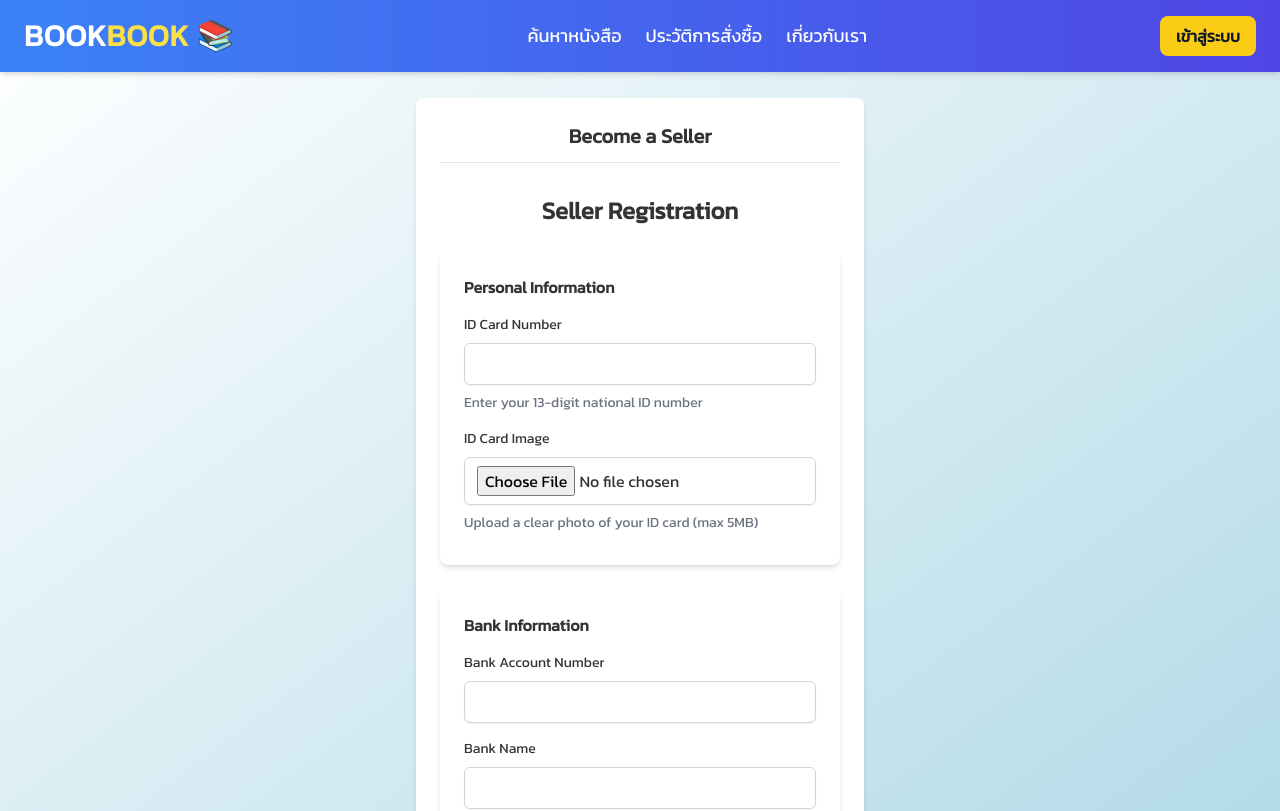
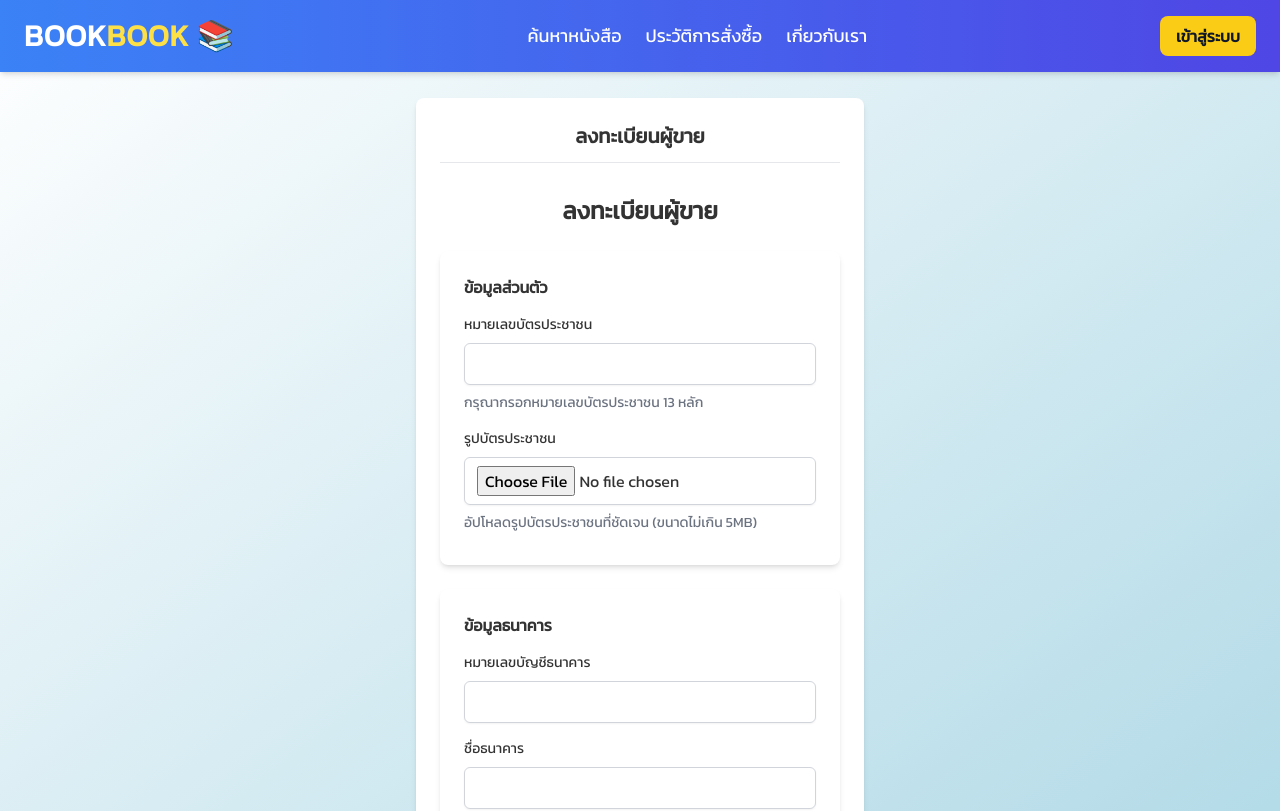
Before and after one commit to seg-org/bookbook, a Next.js app: page /seller-registration in a window 1280 px wide. Shown: the top 811 px of the page. Built offline with nearby package versions, Linux system fonts and the light colour scheme; no server answers.

Commit message:
change language

```diff
--- a/src/app/(auth)/pdpa-consent/page.tsx
+++ b/src/app/(auth)/pdpa-consent/page.tsx
@@ -6,7 +6,7 @@ export default function PDPAConsentPage() {
     <main className="flex min-h-screen items-center justify-center p-4">
       <Card className="w-full max-w-2xl">
         <CardHeader>
-          <CardTitle className="text-center">PDPA Consent</CardTitle>
+          <CardTitle className="text-center">ความยินยอมตามพระราชบัญญัติคุ้มครองข้อมูลส่วนบุคคล (PDPA)</CardTitle>
         </CardHeader>
         <CardContent>
           <PDPAConsent />
--- a/src/app/(auth)/profile/ProfileForm.tsx
+++ b/src/app/(auth)/profile/ProfileForm.tsx
@@ -123,8 +123,8 @@ export function ProfileForm({ initialData }: { initialData: UserProfile }) {
       <Card>
         <CardHeader>
           <div className="flex items-center justify-between">
-            <CardTitle>Personal Information</CardTitle>
-            <Button onClick={() => setIsEditing(!isEditing)}>{isEditing ? "Cancel" : "Edit"}</Button>
+            <CardTitle>ข้อมูลส่วนตัว</CardTitle>
+            <Button onClick={() => setIsEditing(!isEditing)}>{isEditing ? "ยกเลิก" : "แก้ไข"}</Button>
           </div>
         </CardHeader>
         <CardContent>
@@ -134,7 +134,7 @@ export function ProfileForm({ initialData }: { initialData: UserProfile }) {
                 name="email"
                 render={({ field }) => (
                   <FormItem>
-                    <FormLabel>Email</FormLabel>
+                    <FormLabel>อีเมล</FormLabel>
                     <Input {...field} disabled={true} />
                     <FormMessage />
                   </FormItem>
@@ -144,7 +144,7 @@ export function ProfileForm({ initialData }: { initialData: UserProfile }) {
                 name="firstName"
                 render={({ field }) => (
                   <FormItem>
-                    <FormLabel>First Name</FormLabel>
+                    <FormLabel>ชื่อจริง</FormLabel>
                     <Input {...field} disabled={!isEditing} />
                     <FormMessage />
                   </FormItem>
@@ -154,7 +154,7 @@ export function ProfileForm({ initialData }: { initialData: UserProfile }) {
                 name="lastName"
                 render={({ field }) => (
                   <FormItem>
-                    <FormLabel>Last Name</FormLabel>
+                    <FormLabel>นามสกุล</FormLabel>
                     <Input {...field} disabled={!isEditing} />
                     <FormMessage />
                   </FormItem>
@@ -164,7 +164,7 @@ export function ProfileForm({ initialData }: { initialData: UserProfile }) {
                 name="phoneNumber"
                 render={({ field }) => (
                   <FormItem>
-                    <FormLabel>Phone Number</FormLabel>
+                    <FormLabel>เบอร์โทรศัพท์</FormLabel>
                     <Input {...field} value={field.value || ""} disabled={true} />
                     <FormMessage />
                   </FormItem>
@@ -175,7 +175,7 @@ export function ProfileForm({ initialData }: { initialData: UserProfile }) {
                 name="address"
                 render={({ field }) => (
                   <FormItem>
-                    <FormLabel>Address</FormLabel>
+                    <FormLabel>ที่อยู่</FormLabel>
                     <Input {...field} value={field.value || ""} disabled={!isEditing} />
                     <FormMessage />
                   </FormItem>
@@ -183,7 +183,7 @@ export function ProfileForm({ initialData }: { initialData: UserProfile }) {
               />
             </div>
 
-            {isEditing && <Button type="submit">Save Changes</Button>}
+            {isEditing && <Button type="submit">บันทึก</Button>}
           </Form>
         </CardContent>
       </Card>
@@ -191,7 +191,7 @@ export function ProfileForm({ initialData }: { initialData: UserProfile }) {
       {initialData.isSeller && (
         <Card>
           <CardHeader>
-            <CardTitle>Seller Information</CardTitle>
+            <CardTitle>ข้อมูลผู้ขาย</CardTitle>
           </CardHeader>
           <CardContent>
             <Form form={sellerForm} onSubmit={onSellerSubmit}>
@@ -199,7 +199,7 @@ export function ProfileForm({ initialData }: { initialData: UserProfile }) {
                 name="bankAccount"
                 render={({ field }) => (
                   <FormItem>
-                    <FormLabel>Bank Account</FormLabel>
+                    <FormLabel>บัญชีธนาคาร</FormLabel>
                     <Input {...field} disabled={!isEditing} />
                     <FormMessage />
                   </FormItem>
@@ -210,7 +210,7 @@ export function ProfileForm({ initialData }: { initialData: UserProfile }) {
                 name="bankName"
                 render={({ field }) => (
                   <FormItem>
-                    <FormLabel>Bank Name</FormLabel>
+                    <FormLabel>ชื่อธนาคาร</FormLabel>
                     <Input {...field} disabled={!isEditing} />
                     <FormMessage />
                   </FormItem>
@@ -221,7 +221,7 @@ export function ProfileForm({ initialData }: { initialData: UserProfile }) {
                 name="idCardNumber"
                 render={({ field }) => (
                   <FormItem>
-                    <FormLabel>ID Card Number</FormLabel>
+                    <FormLabel>เลขบัตรประชาชน</FormLabel>
                     <Input {...field} disabled={!isEditing} />
                     <FormMessage />
                   </FormItem>
@@ -230,7 +230,7 @@ export function ProfileForm({ initialData }: { initialData: UserProfile }) {
 
               {initialData.sellerProfile?.idCardImageKey && (
                 <div>
-                  <FormLabel>ID Card Image</FormLabel>
+                  <FormLabel>รูปถ่ายบัตรประชาชน</FormLabel>
                   <Image
                     src={initialData.sellerProfile.idCardImageKey}
                     alt="ID Card"
@@ -239,7 +239,7 @@ export function ProfileForm({ initialData }: { initialData: UserProfile }) {
                 </div>
               )}
 
-              {isEditing && <Button type="submit">Update Seller Profile</Button>}
+              {isEditing && <Button type="submit">บันทึกข้อมูลผู้ขาย</Button>}
             </Form>
           </CardContent>
         </Card>
--- a/src/app/(auth)/profile/page.tsx
+++ b/src/app/(auth)/profile/page.tsx
@@ -28,7 +28,7 @@ export default async function ProfilePage() {
 
   return (
     <div className="container mx-auto py-8">
-      <h1 className="mb-6 text-2xl font-bold">Profile Settings</h1>
+      <h1 className="mb-6 text-2xl font-bold">ข้อมูลผู้ใช้</h1>
       <ProfileForm initialData={userProfile} />
     </div>
   );
--- a/src/app/(auth)/seller-registration/page.tsx
+++ b/src/app/(auth)/seller-registration/page.tsx
@@ -8,7 +8,7 @@ export default function SellerRegistrationPage() {
     <main className="flex min-h-screen items-center justify-center p-4">
       <Card className="w-full max-w-md">
         <CardHeader>
-          <CardTitle className="text-center">Become a Seller</CardTitle>
+          <CardTitle className="text-center">ลงทะเบียนผู้ขาย</CardTitle>
         </CardHeader>
         <CardContent>
           <SellerRegistration />
--- a/src/app/(auth)/verify/email/page.tsx
+++ b/src/app/(auth)/verify/email/page.tsx
@@ -8,7 +8,7 @@ export default function VerifyPage() {
     <main className="flex min-h-screen items-center justify-center p-4">
       <Card className="w-full max-w-md">
         <CardHeader>
-          <CardTitle className="text-center">Verify Your Email</CardTitle>
+          <CardTitle className="text-center">ยืนยันอีเมล</CardTitle>
         </CardHeader>
         <CardContent>
           <EmailVerification />
--- a/src/app/(auth)/verify/phone/page.tsx
+++ b/src/app/(auth)/verify/phone/page.tsx
@@ -6,7 +6,7 @@ export default function VerifyPhonePage() {
     <main className="flex min-h-screen items-center justify-center p-4">
       <Card className="w-full max-w-md">
         <CardHeader>
-          <CardTitle className="text-center">Verify Your Phone</CardTitle>
+          <CardTitle className="text-center">ยืนยันเบอร์โทรศัพท์</CardTitle>
         </CardHeader>
         <CardContent>
           <PhoneVerification />
--- a/src/components/auth/LoginForm.tsx
+++ b/src/components/auth/LoginForm.tsx
@@ -56,7 +56,7 @@ export function LoginForm() {
         </Button>
       </form>
       <p className="text-center text-base">
-        ไม่มีบัญชีหรอ?{" "}
+        ไม่มีบัญชี?{" "}
         <Link href="/register" className="text-blue-500 hover:underline">
           ลงทะเบียน
         </Link>
--- a/src/components/auth/SellerRegistration.tsx
+++ b/src/components/auth/SellerRegistration.tsx
@@ -14,16 +14,16 @@ import { useForm } from "react-hook-form";
 import * as z from "zod";
 
 const sellerSchema = z.object({
-  idCardNumber: z.string().min(13, "ID card number must be valid"),
-  bankAccount: z.string().min(10, "Bank account number must be valid"),
-  bankName: z.string().min(2, "Bank name is required"),
+  idCardNumber: z.string().min(13, "หมายเลขบัตรประชาชนต้องถูกต้อง"),
+  bankAccount: z.string().min(10, "หมายเลขบัญชีต้องถูกต้อง"),
+  bankName: z.string().min(2, "กรุณาระบุชื่อธนาคาร"),
   idCardImage: z
     .any()
-    .refine((files) => files?.length === 1, "ID card image is required")
-    .refine((files) => files?.[0]?.size <= 5000000, "Image must be less than 5MB")
+    .refine((files) => files?.length === 1, "ต้องอัปโหลดรูปบัตรประชาชน")
+    .refine((files) => files?.[0]?.size <= 5000000, "ขนาดไฟล์ต้องไม่เกิน 5MB")
     .refine(
       (files) => ["image/jpeg", "image/png", "image/jpg"].includes(files?.[0]?.type),
-      "Only .jpg, .jpeg, and .png formats are supported"
+      "รองรับเฉพาะไฟล์ .jpg, .jpeg และ .png"
     ),
 });
 
@@ -72,19 +72,19 @@ export function SellerRegistration() {
 
       if (!response.ok) {
         const error = await response.json();
-        throw new Error(error.message || "Registration failed");
+        throw new Error(error.message || "การลงทะเบียนล้มเหลว");
       }
 
       toast({
-        title: "Registration submitted",
-        description: "Your seller registration is pending approval.",
+        title: "ส่งข้อมูลการลงทะเบียนแล้ว",
+        description: "การลงทะเบียนของคุณกำลังรอการอนุมัติ",
       });
 
       router.push("/");
     } catch (error) {
       toast({
-        title: "Error",
-        description: error instanceof Error ? error.message : "Registration failed",
+        title: "ข้อผิดพลาด",
+        description: error instanceof Error ? error.message : "การลงทะเบียนล้มเหลว",
         variant: "destructive",
       });
     } finally {
@@ -94,18 +94,18 @@ export function SellerRegistration() {
 
   return (
     <div className="mx-auto max-w-md space-y-6">
-      <h2 className="text-center text-2xl font-bold">Seller Registration</h2>
+      <h2 className="text-center text-2xl font-bold">ลงทะเบียนผู้ขาย</h2>
       <Form form={form} onSubmit={onSubmit}>
         <form onSubmit={form.handleSubmit(onSubmit)} className="space-y-6">
           <Card className="space-y-4 p-4">
-            <h3 className="font-semibold">Personal Information</h3>
+            <h3 className="font-semibold">ข้อมูลส่วนตัว</h3>
             <FormField
               name="idCardNumber"
               render={({ field }) => (
                 <FormItem>
-                  <FormLabel>ID Card Number</FormLabel>
+                  <FormLabel>หมายเลขบัตรประชาชน</FormLabel>
                   <Input {...field} disabled={isLoading} />
-                  <FormDescription>Enter your 13-digit national ID number</FormDescription>
+                  <FormDescription>กรุณากรอกหมายเลขบัตรประชาชน 13 หลัก</FormDescription>
                   <FormMessage />
                 </FormItem>
               )}
@@ -115,12 +115,12 @@ export function SellerRegistration() {
               name="idCardImage"
               render={() => (
                 <FormItem>
-                  <FormLabel>ID Card Image</FormLabel>
+                  <FormLabel>รูปบัตรประชาชน</FormLabel>
                   <Input type="file" accept="image/*" onChange={handleImageChange} disabled={isLoading} />
-                  <FormDescription>Upload a clear photo of your ID card (max 5MB)</FormDescription>
+                  <FormDescription>อัปโหลดรูปบัตรประชาชนที่ชัดเจน (ขนาดไม่เกิน 5MB)</FormDescription>
                   {previewUrl && (
                     <div className="mt-2">
-                      <Image src={previewUrl} alt="ID Card Preview" className="h-auto max-w-full rounded-lg" />
+                      <Image src={previewUrl} alt="ตัวอย่างบัตรประชาชน" className="h-auto max-w-full rounded-lg" />
                     </div>
                   )}
                   <FormMessage />
@@ -130,12 +130,12 @@ export function SellerRegistration() {
           </Card>
 
           <Card className="space-y-4 p-4">
-            <h3 className="font-semibold">Bank Information</h3>
+            <h3 className="font-semibold">ข้อมูลธนาคาร</h3>
             <FormField
               name="bankAccount"
               render={({ field }) => (
                 <FormItem>
-                  <FormLabel>Bank Account Number</FormLabel>
+                  <FormLabel>หมายเลขบัญชีธนาคาร</FormLabel>
                   <Input {...field} disabled={isLoading} />
                   <FormMessage />
                 </FormItem>
@@ -146,7 +146,7 @@ export function SellerRegistration() {
               name="bankName"
               render={({ field }) => (
                 <FormItem>
-                  <FormLabel>Bank Name</FormLabel>
+                  <FormLabel>ชื่อธนาคาร</FormLabel>
                   <Input {...field} disabled={isLoading} />
                   <FormMessage />
                 </FormItem>
@@ -158,10 +158,10 @@ export function SellerRegistration() {
             {isLoading ? (
               <>
                 <Loader2 className="mr-2 h-4 w-4 animate-spin" />
-                Submitting...
+                กำลังส่งข้อมูล...
               </>
             ) : (
-              "Submit Registration"
+              "ส่งข้อมูลการลงทะเบียน"
             )}
           </Button>
         </form>
```
Also changed, not shown: src/components/auth/EmailVerification.tsx (+6 -8 lines), src/components/auth/PDPAConsent.tsx (+14 -17 lines), src/components/auth/PhoneVerification.tsx (+3 -4 lines).
